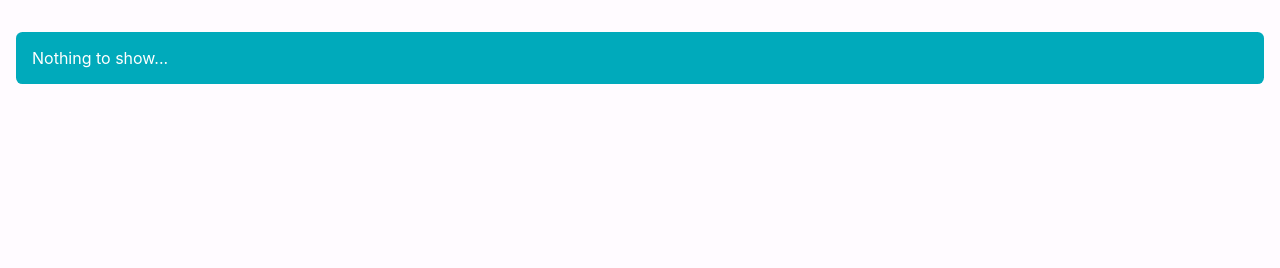
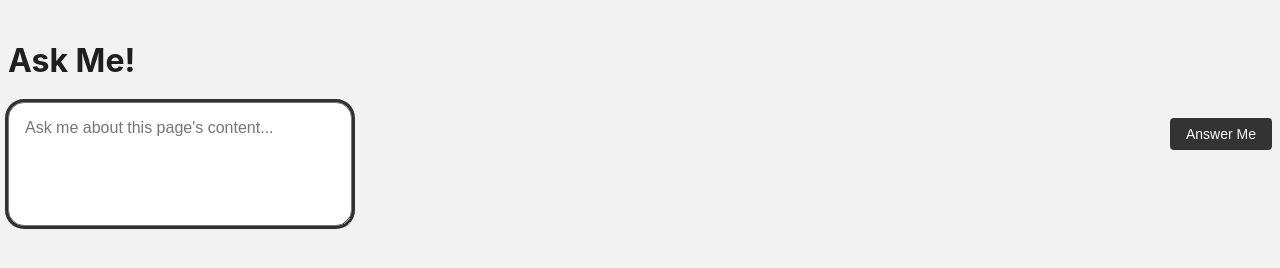
Before and after one commit to Lumi1717/AskMe, a browser extension: page sidepanel/index.html in a window 1280 px wide. Drawn offline with Linux system fonts and the light colour scheme.

Commit message:
UI improved

```diff
--- a/sidepanel/index.css
+++ b/sidepanel/index.css
@@ -7,9 +7,38 @@
     font-family: -apple-system, BlinkMacSystemFont, 'Segoe UI', Roboto, Helvetica,
       Arial, sans-serif, 'Apple Color Emoji', 'Segoe UI Emoji', 'Segoe UI Symbol';
     color: #1f1f1f;
-    background-color: #fffbff;
+    background-color: #f2f2f2;
     font-size: 16px;
     padding: 8px;
+    margin: 0;
+    padding-top: 20px;
+
+  }
+
+  #userInput {
+    background-color: white;
+    padding: 16px;
+    border-radius: 16px;
+    box-shadow: rgba(0, 0, 0, 0.16) 0px 1px 4px, rgb(51, 51, 51) 0px 0px 0px 3px;
+    outline: none;
+    font-family: Arial, sans-serif;
+    font-size: 16px;
+    width: 100%;
+    max-width: 310px;
+  }
+
+
+  #AnswerButton {
+    align-self: flex-end;
+    padding: 8px 16px;
+    background-color: #333;
+    color: white;
+    font-size: 14px;
+    border: none;
+    border-radius: 4px;
+    cursor: pointer;
+    float:right;
+    margin-top: 16px; /* Add spacing above the button */
   }
 
   .warning {
--- a/sidepanel/index.html
+++ b/sidepanel/index.html
@@ -4,8 +4,13 @@
     <link rel="stylesheet" type="text/css" href="index.css" />
   </head>
   <body>
+    <h1>Ask Me!</h1>
     <div class="warning" hidden id="warning"></div>
-    <p class="result" id="summary">Nothing to show...</p>
+    <textarea id="userInput" placeholder="Ask me about this page's content..."
+    cols="30"
+    rows="5"></textarea>
+
+    <button id="AnswerButton">Answer Me</button>
     <script src="index.js" type="module"></script>
   </body>
 </html>
--- a/sidepanel/index.js
+++ b/sidepanel/index.js
@@ -1,9 +1,11 @@
 
 const { GoogleGenerativeAI } = '../node_modules/@google/generative-ai/dist/index.mjs';
+
 let pageContent = '';
-
-const summaryElement = document.body.querySelector('#summary');
+let processedContent = '';
 const warningElement = document.body.querySelector('#warning');
+const answerButton = document.body.querySelector('#AnswerButton');
+const userInput = document.body.querySelector('#userInput');
 
 chrome.storage.session.get('pageContent', ({ pageContent }) => {
   onContentChange(pageContent);
```
Also changed, not shown: dist/sidepanel/index.css, dist/sidepanel/index.html, dist/sidepanel/index.js.
